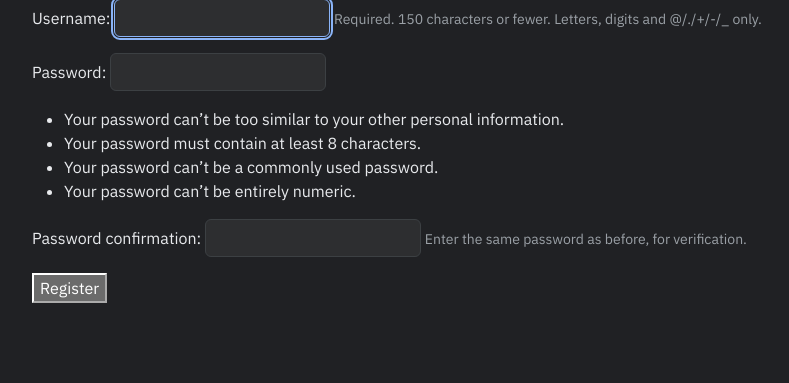
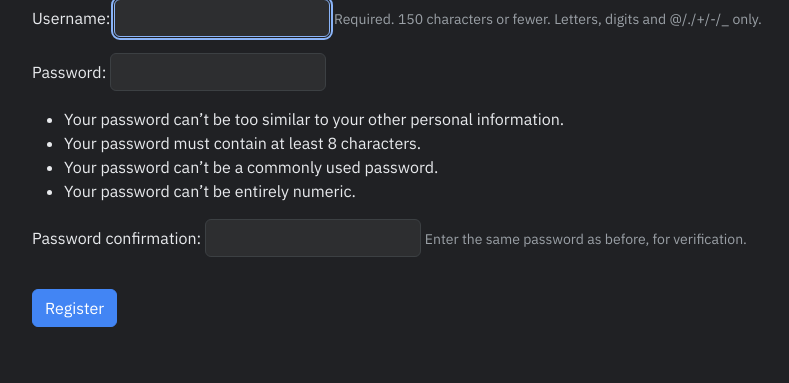
Before and after one commit to farhadrgn/rigcraft, a Django app: page /accounts/register/ in a window 1280 px wide. Shown: the part 138-521 px from the top of the page, without its empty margins (50-839 px from the left). Run offline with Django 5.2, Linux system fonts and the light colour scheme.

Commit message:
Add primary button styling to login and register forms

```diff
--- a/templates/registration/login.html
+++ b/templates/registration/login.html
@@ -5,6 +5,6 @@
 <form method="post">
     {% csrf_token %}
     {{ form.as_p }}
-    <button type="submit">Log In</button>
+    <button type="submit" class="btn btn-primary mt-3">Log In</button>
 </form>
 {% endblock %}
--- a/templates/registration/register.html
+++ b/templates/registration/register.html
@@ -5,6 +5,6 @@
 <form method="post">
     {% csrf_token %}
     {{ form.as_p }}
-    <button type="submit">Register</button>
+    <button type="submit" class="btn btn-primary mt-3">Register</button>
 </form>
 {% endblock %}
```
Also changed, not shown: static/css/rigcraft.css (+3 -4 lines).
